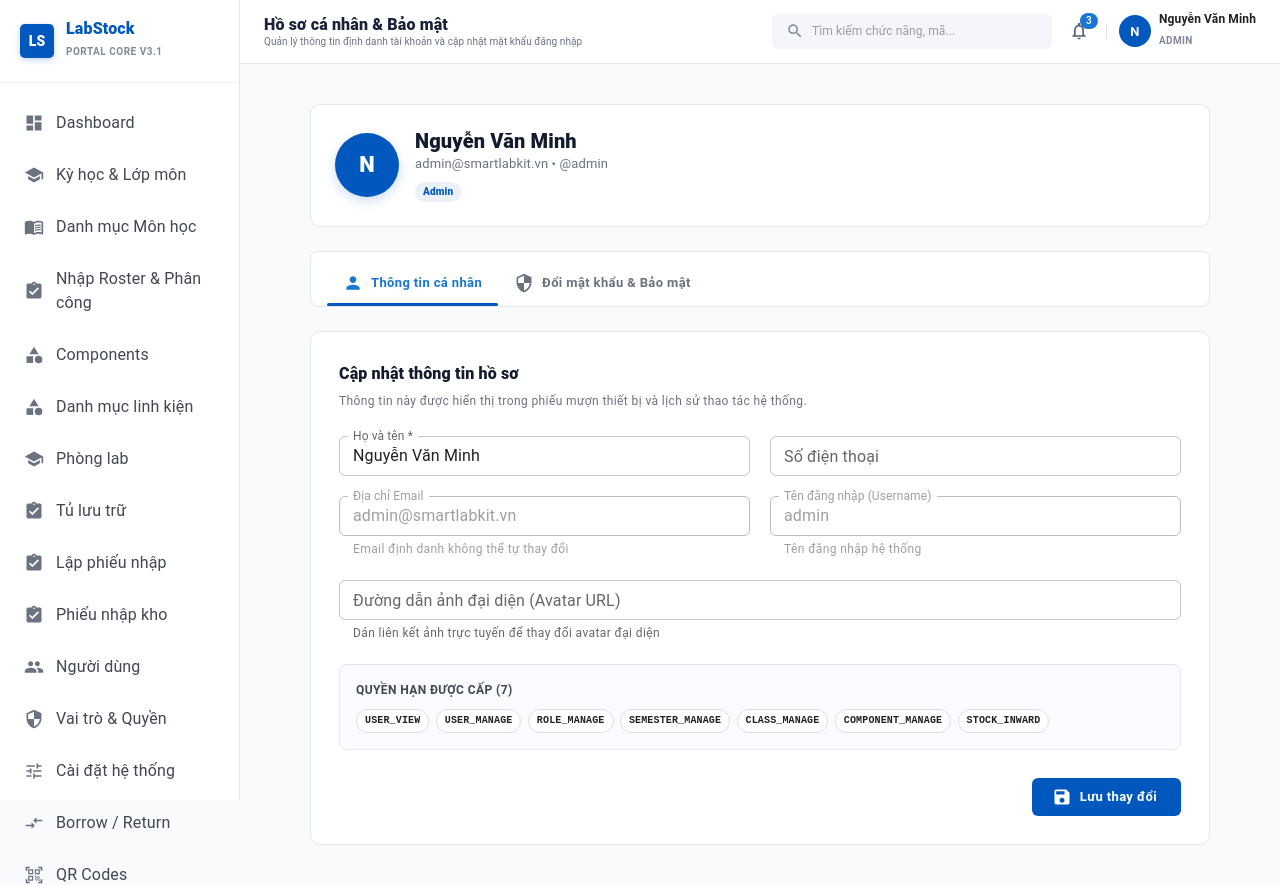
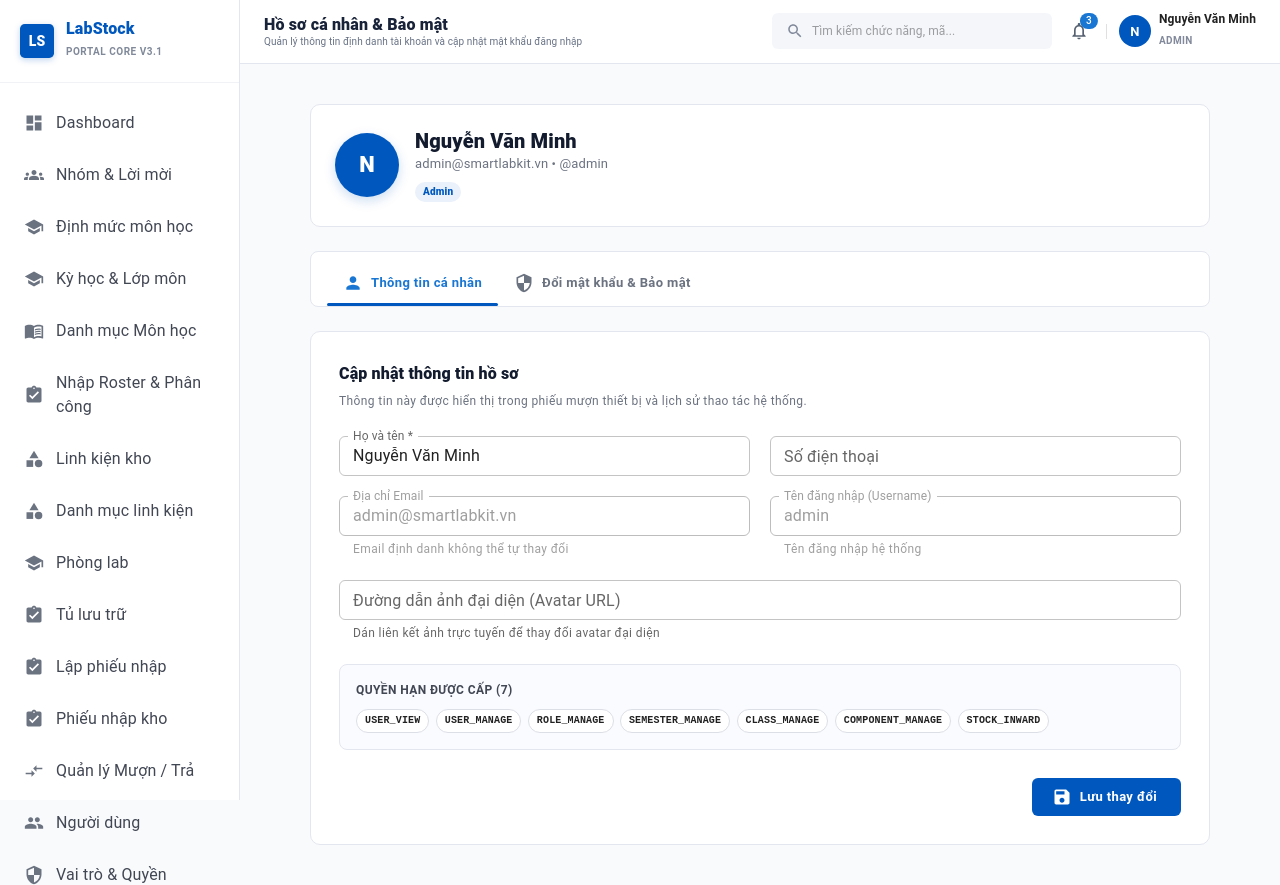
Before and after one commit to SmartLabKit/FE, a React (Vite) app: page /profile in a window 1280 px wide. Built offline with nearby package versions, Linux system fonts and the light colour scheme; no server answers; a web font is replaced by a local one.

Commit message:
fix(roles): isolate navigation and UI features strictly by role, remove unused links

```diff
--- a/src/components/layout/PortalLayout.jsx
+++ b/src/components/layout/PortalLayout.jsx
@@ -24,9 +24,7 @@ import {
   Dashboard as DashboardIcon,
   Category as CategoryIcon,
   CompareArrows as BorrowReturnIcon,
-  QrCodeScanner as QrCodeIcon,
   AssignmentTurnedIn as ApprovalsIcon,
-  Assessment as ReportsIcon,
   Search as SearchIcon,
   NotificationsOutlined as NotificationsIcon,
   Menu as MenuIcon,
@@ -56,7 +54,7 @@ export default function PortalLayout({
   currentUser: propUser,
   activeMenuKey,
 }) {
-  const { user, logout, hasPermission, hasRole } = useAuth()
+  const { user, logout } = useAuth()
   const navigate = useNavigate()
   const location = useLocation()
 
@@ -91,101 +89,143 @@ export default function PortalLayout({
     navigate('/login')
   }
 
-  // Danh sách navigation ở menu bên trái
-  const isStudent = currentUser.roleLabel === 'STUDENT' || hasRole?.('Student')
-  const isLecturer = currentUser.roleLabel === 'LECTURER' || hasRole?.('Lecturer')
-  const isAdmin = currentUser.roleLabel === 'ADMIN' || hasRole?.('Admin')
+  // Danh sách navigation ở menu bên trái lọc nghiêm ngặt theo vai trò
+  const userRoles = (currentUser.roles || [currentUser.roleLabel || 'Admin']).map((r) => String(r).toUpperCase())
+  const hasUserRole = (...targetRoles) => {
+    return targetRoles.some((r) => userRoles.includes(r.toUpperCase()))
+  }
+
+  const isStudent = hasUserRole('Student')
+  const isLecturer = hasUserRole('Lecturer')
 
   const navItems = [
-    { label: 'Dashboard', icon: <DashboardIcon fontSize="small" />, path: '/class-setup' },
-    // MF2: Menu dành riêng cho Sinh viên
+    // 1. Trang chủ / Dashboard (điều hướng tới trang mặc định của từng role)
+    {
+      label: 'Dashboard',
+      icon: <DashboardIcon fontSize="small" />,
+      path: currentUser.defaultRoute || '/class-setup',
+      roles: ['Admin', 'Lecturer', 'Student', 'InventoryManager', 'LabStaff'],
+    },
+
+    // 2. Phân hệ SINH VIÊN (Student)
     {
       label: 'Nhóm & Lời mời',
       icon: <GroupsIcon fontSize="small" />,
       path: '/class-setup/student/groups',
-      studentOnly: true,
+      roles: ['Student', 'Admin'],
     },
-    // MF2: Menu dành cho Giảng viên
+    {
+      label: 'Mượn / Trả linh kiện',
+      icon: <BorrowReturnIcon fontSize="small" />,
+      path: '/borrow/my-requests',
+      roles: ['Student'],
+    },
+
+    // 3. Phân hệ GIẢNG VIÊN (Lecturer)
     {
       label: 'Định mức môn học',
       icon: <SchoolIcon fontSize="small" />,
       path: '/class-setup/lecturer/quotas',
-      lecturerOnly: true,
+      roles: ['Lecturer', 'Admin'],
     },
-    // MF2: Menu dành cho Quản trị viên (Admin)
+    {
+      label: 'Duyệt yêu cầu mượn',
+      icon: <ApprovalsIcon fontSize="small" />,
+      path: '/borrow/my-requests',
+      roles: ['Lecturer'],
+    },
+
+    // 4. Phân hệ HỌC VỤ & LỚP HỌC (Admin)
     {
       label: 'Kỳ học & Lớp môn',
       icon: <SchoolIcon fontSize="small" />,
       path: '/class-setup/admin/semesters',
-      adminOnly: true,
+      roles: ['Admin'],
     },
     {
       label: 'Danh mục Môn học',
       icon: <MenuBookIcon fontSize="small" />,
       path: '/class-setup/admin/courses',
-      adminOnly: true,
+      roles: ['Admin'],
     },
     {
       label: 'Nhập Roster & Phân công',
       icon: <ApprovalsIcon fontSize="small" />,
       path: '/class-setup/admin/roster',
-      adminOnly: true,
+      roles: ['Admin'],
     },
-    { label: 'Components', icon: <CategoryIcon fontSize="small" />, path: '/class-setup/admin/components' },
-    { label: 'Danh mục linh kiện', icon: <CategoryIcon fontSize="small" />, path: '/class-setup/admin/categories' },
-    { label: 'Phòng lab', icon: <SchoolIcon fontSize="small" />, path: '/class-setup/admin/lab-rooms' },
-    { label: 'Tủ lưu trữ', icon: <ApprovalsIcon fontSize="small" />, path: '/class-setup/admin/cabinets' },
-    { label: 'Lập phiếu nhập', icon: <ApprovalsIcon fontSize="small" />, path: '/class-setup/admin/stock-inwards' },
-    { label: 'Phiếu nhập kho', icon: <ApprovalsIcon fontSize="small" />, path: '/class-setup/admin/stock-receipts' },
-    // Quản lý Tài khoản & Phân quyền dành cho Quản trị viên (Admin)
+
+    // 5. Phân hệ QUẢN LÝ KHO & LINH KIỆN (InventoryManager / LabStaff / Admin)
+    {
+      label: isStudent || isLecturer ? 'Tra cứu linh kiện' : 'Linh kiện kho',
+      icon: <CategoryIcon fontSize="small" />,
+      path: '/class-setup/admin/components',
+      roles: ['Admin', 'InventoryManager', 'LabStaff', 'Lecturer', 'Student'],
+    },
+    {
+      label: 'Danh mục linh kiện',
+      icon: <CategoryIcon fontSize="small" />,
+      path: '/class-setup/admin/categories',
+      roles: ['Admin', 'InventoryManager'],
+    },
+    {
+      label: 'Phòng lab',
+      icon: <SchoolIcon fontSize="small" />,
+      path: '/class-setup/admin/lab-rooms',
+      roles: ['Admin', 'InventoryManager', 'LabStaff'],
+    },
+    {
+      label: 'Tủ lưu trữ',
+      icon: <ApprovalsIcon fontSize="small" />,
+      path: '/class-setup/admin/cabinets',
+      roles: ['Admin', 'InventoryManager', 'LabStaff'],
+    },
+    {
+      label: 'Lập phiếu nhập',
+      icon: <ApprovalsIcon fontSize="small" />,
+      path: '/class-setup/admin/stock-inwards',
+      roles: ['Admin', 'InventoryManager'],
+    },
+    {
+      label: 'Phiếu nhập kho',
+      icon: <ApprovalsIcon fontSize="small" />,
+      path: '/class-setup/admin/stock-receipts',
+      roles: ['Admin', 'InventoryManager'],
+    },
+
+    // 6. Phân hệ BÀN GIAO & TRẢ ĐỒ (LabStaff / Admin)
+    {
+      label: 'Quản lý Mượn / Trả',
+      icon: <BorrowReturnIcon fontSize="small" />,
+      path: '/borrow/my-requests',
+      roles: ['LabStaff', 'Admin'],
+    },
+
+    // 7. Phân hệ QUẢN TRỊ HỆ THỐNG & TÀI KHOẢN (Admin)
     {
       label: 'Người dùng',
       icon: <PeopleIcon fontSize="small" />,
       path: '/admin/users',
-      adminOnly: true,
-      permission: 'USER_MANAGE',
+      roles: ['Admin'],
     },
     {
       label: 'Vai trò & Quyền',
       icon: <SecurityIcon fontSize="small" />,
       path: '/admin/roles',
-      adminOnly: true,
-      permission: 'ROLE_MANAGE',
+      roles: ['Admin'],
     },
     {
       label: 'Cài đặt hệ thống',
       icon: <TuneIcon fontSize="small" />,
       path: '/admin/system-settings',
-      adminOnly: true,
+      roles: ['Admin'],
     },
-    // MF5.1: Mượn / Trả dành cho Sinh viên & Duyệt yêu cầu cho Giảng viên
-    {
-      label: 'Duyệt yêu cầu',
-      icon: <BorrowReturnIcon fontSize="small" />,
-      path: '/borrow/my-requests',
-      lecturerOnly: true,
-    },
-    {
-      label: 'Mượn / Trả',
-      icon: <BorrowReturnIcon fontSize="small" />,
-      path: '/borrow/my-requests',
-      studentOnly: true,
-    },
-    { label: 'Borrow / Return', icon: <BorrowReturnIcon fontSize="small" />, path: '/borrow/my-requests', adminOnly: true },
-    { label: 'QR Codes', icon: <QrCodeIcon fontSize="small" />, path: '#' },
-    { label: 'Reports', icon: <ReportsIcon fontSize="small" />, path: '#' },
   ]
 
-  // Lọc navigation theo vai trò và quyền
+  // Lọc navigation theo đúng vai trò tài khoản đăng nhập (loại bỏ hoàn toàn tính năng không liên quan)
   const visibleNavItems = navItems.filter((item) => {
-    if (item.studentOnly) return isStudent
-    if (item.lecturerOnly) return isLecturer
-    if (item.adminOnly) {
-      if (isAdmin) return true
-      if (item.permission && hasPermission?.(item.permission)) return true
-      return false
-    }
-    return true
+    if (!item.roles || item.roles.length === 0) return true
+    return item.roles.some((r) => hasUserRole(r))
   })
 
   const drawerContent = (
--- a/src/pages/ClassSetup/ClassSetup.jsx
+++ b/src/pages/ClassSetup/ClassSetup.jsx
@@ -1,3 +1,4 @@
+import { useEffect } from 'react'
 import { Box, Container, Tab, Tabs, Paper } from '@mui/material'
 import { useLocation, useNavigate } from 'react-router-dom'
 import PortalLayout from '../../components/layout/PortalLayout'
@@ -42,10 +43,27 @@ export default function ClassSetup() {
     }
   }
 
+  // Tự động điều hướng /class-setup về trang chính xác của từng role
+  useEffect(() => {
+    if (location.pathname === '/class-setup') {
+      if (currentUser.roleLabel === 'STUDENT') {
+        navigate('/class-setup/student/groups', { replace: true })
+      } else if (currentUser.roleLabel === 'LECTURER') {
+        navigate('/class-setup/lecturer/quotas', { replace: true })
+      } else if (currentUser.roleLabel === 'INVENTORYMANAGER') {
+        navigate('/class-setup/admin/stock-inwards', { replace: true })
+      } else if (currentUser.roleLabel === 'LABSTAFF') {
+        navigate('/class-setup/admin/lab-rooms', { replace: true })
+      } else {
+        navigate('/class-setup/admin/semesters', { replace: true })
+      }
+    }
+  }, [location.pathname, currentUser, navigate])
+
   // Phân lập ranh giới vai trò dựa trên tài khoản đăng nhập & đường dẫn
   const isLecturerRoute = location.pathname.includes('/lecturer') || currentUser.roleLabel === 'LECTURER'
   const isStudentRoute = location.pathname.includes('/student') || currentUser.roleLabel === 'STUDENT'
-  const isAdminRoute = !isLecturerRoute && !isStudentRoute
+  const isAdminRoute = !isLecturerRoute && !isStudentRoute && (currentUser.roleLabel === 'ADMIN' || !currentUser.roleLabel)
 
   return (
     <PortalLayout>
```
Also changed, not shown: src/pages/Components/Components.jsx (+34 -6 lines).
